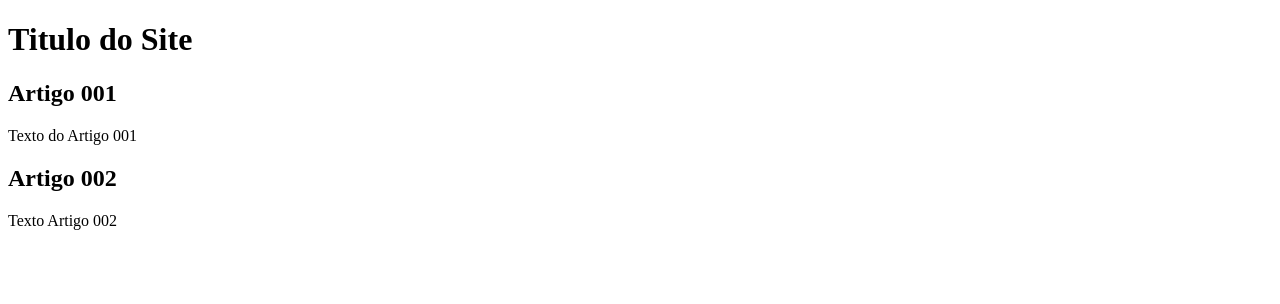
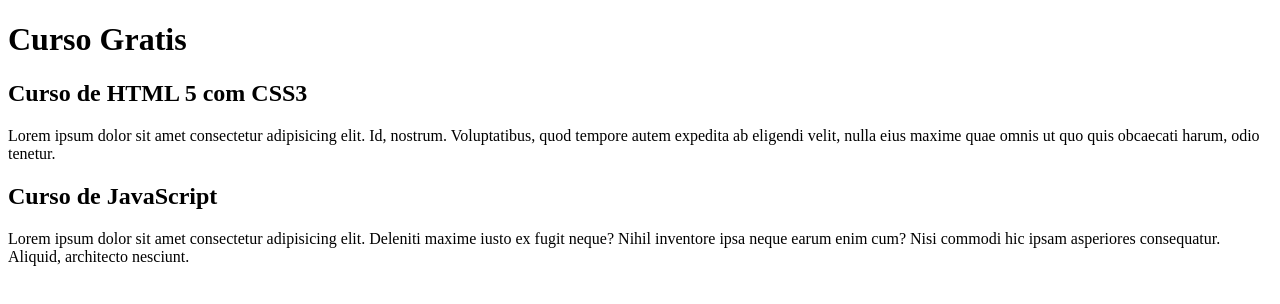
Before and after one commit to ThaisCavenago/projeto-site, a plain HTML site: page index.html in a window 1280 px wide. Drawn offline with Linux system fonts and the light colour scheme.

Commit message:
comecei a escrever o conteudo

```diff
--- a/index.html
+++ b/index.html
@@ -8,15 +8,15 @@
 <body>
     <main>
         <header>
-            <h1>Titulo do Site</h1>
+            <h1>Curso Gratis</h1>
         </header>
         <article>
-            <h2> Artigo 001</h2>
-            <p>Texto do Artigo 001</p>
+            <h2>Curso de HTML 5 com CSS3</h2>
+            <p>Lorem ipsum dolor sit amet consectetur adipisicing elit. Id, nostrum. Voluptatibus, quod tempore autem expedita ab eligendi velit, nulla eius maxime quae omnis ut quo quis obcaecati harum, odio tenetur.</p>
         </article>
         <article>
-            <h2>Artigo 002</h2>
-            <p>Texto Artigo 002</p>
+            <h2>Curso de JavaScript</h2>
+            <p>Lorem ipsum dolor sit amet consectetur adipisicing elit. Deleniti maxime iusto ex fugit neque? Nihil inventore ipsa neque earum enim cum? Nisi commodi hic ipsam asperiores consequatur. Aliquid, architecto nesciunt.</p>
         </article>
     </main>
 </body>
```
